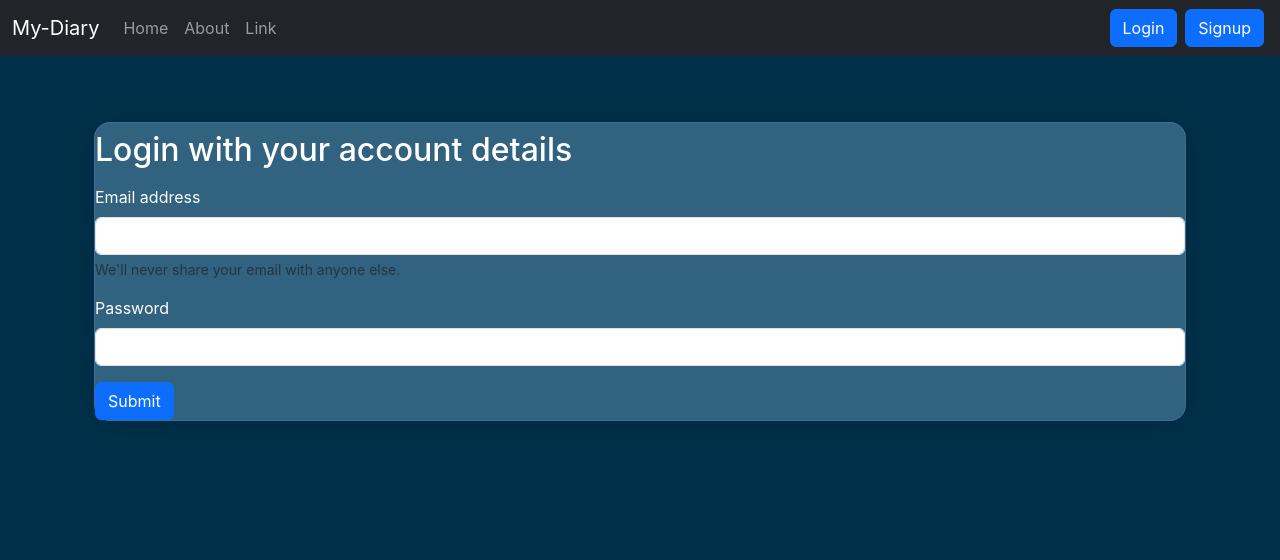
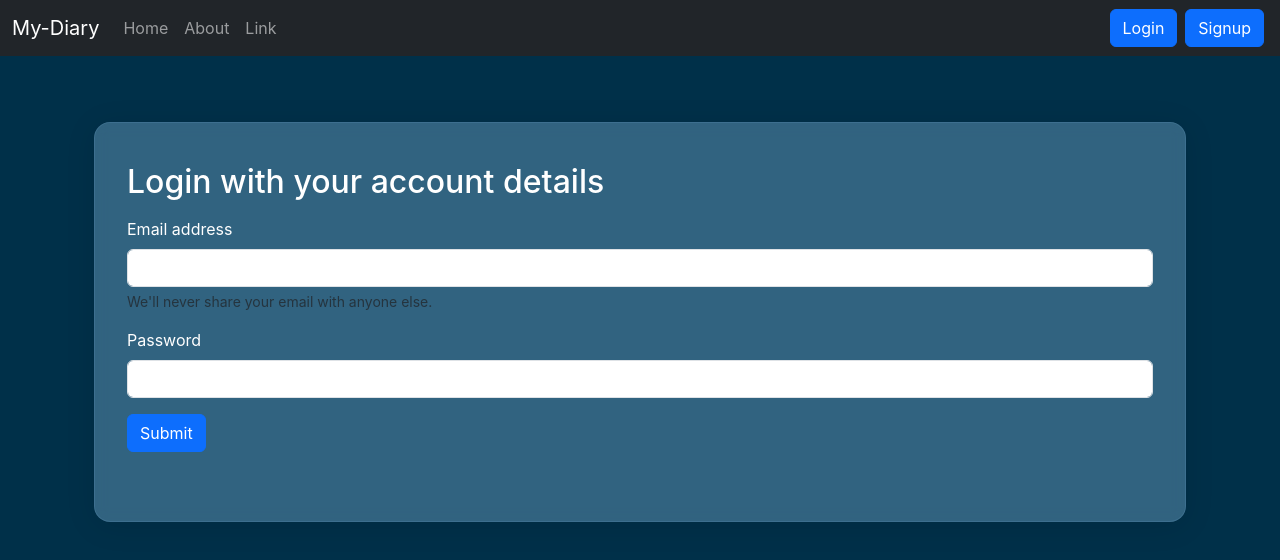
Before and after one commit to anakafeel/my-diary-frontend, a React (Create React App) app: page /login in a window 1280 px wide. Shown: the top 560 px of the page. Built offline with nearby package versions, Linux system fonts and the light colour scheme.

Commit message:
login inline style

```diff
--- a/src/components/Login.js
+++ b/src/components/Login.js
@@ -46,7 +46,7 @@ const Login = (props) => {
   };
 
   return (
-    <div className="mt-2 login">
+    <div className="mt-2 login " style={{ padding: '2rem', minHeight: '400px' }}>
       <h2 className="my-2">Login with your account details</h2>
       <form onSubmit={handleSubmit}>
         <div className="my-3">
```
